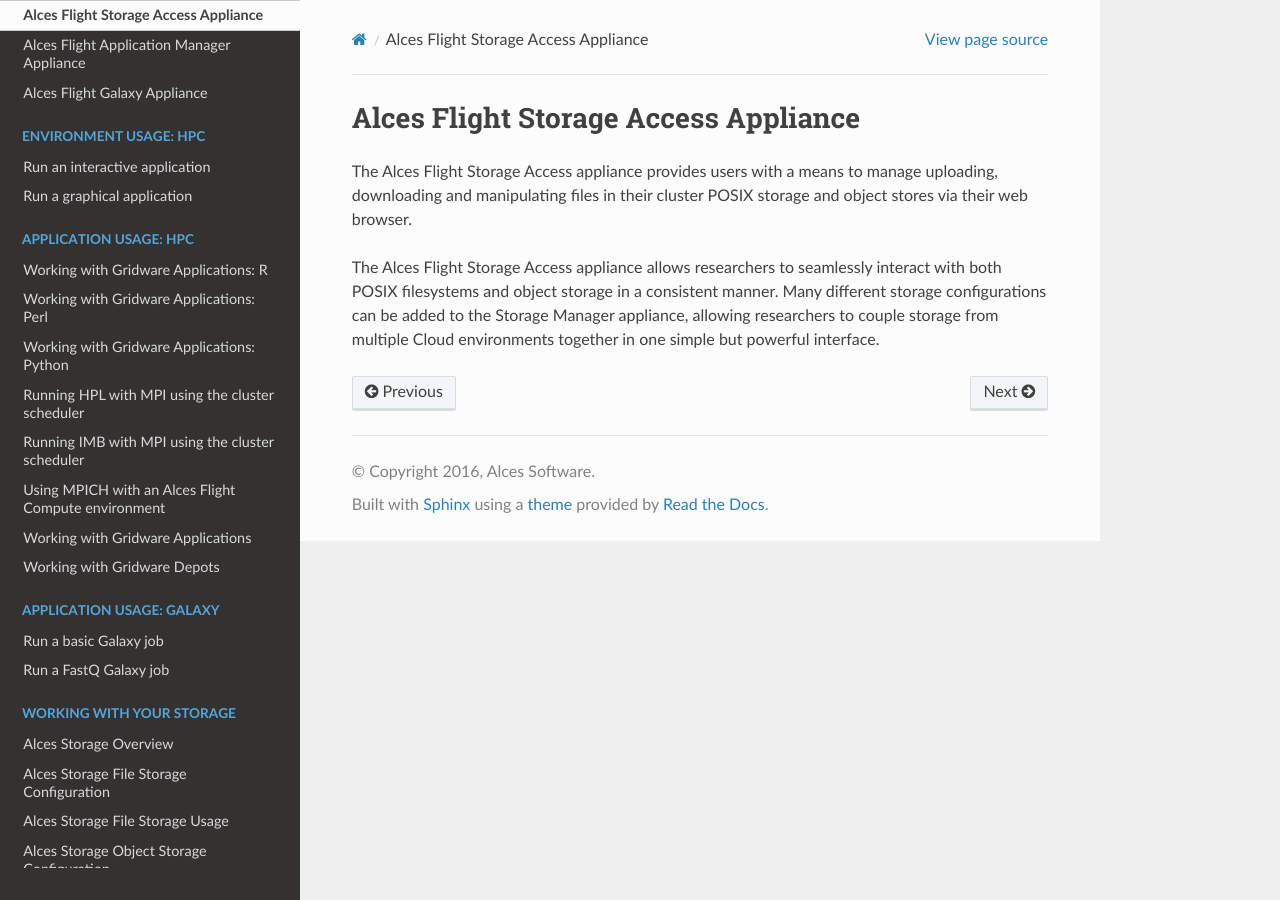
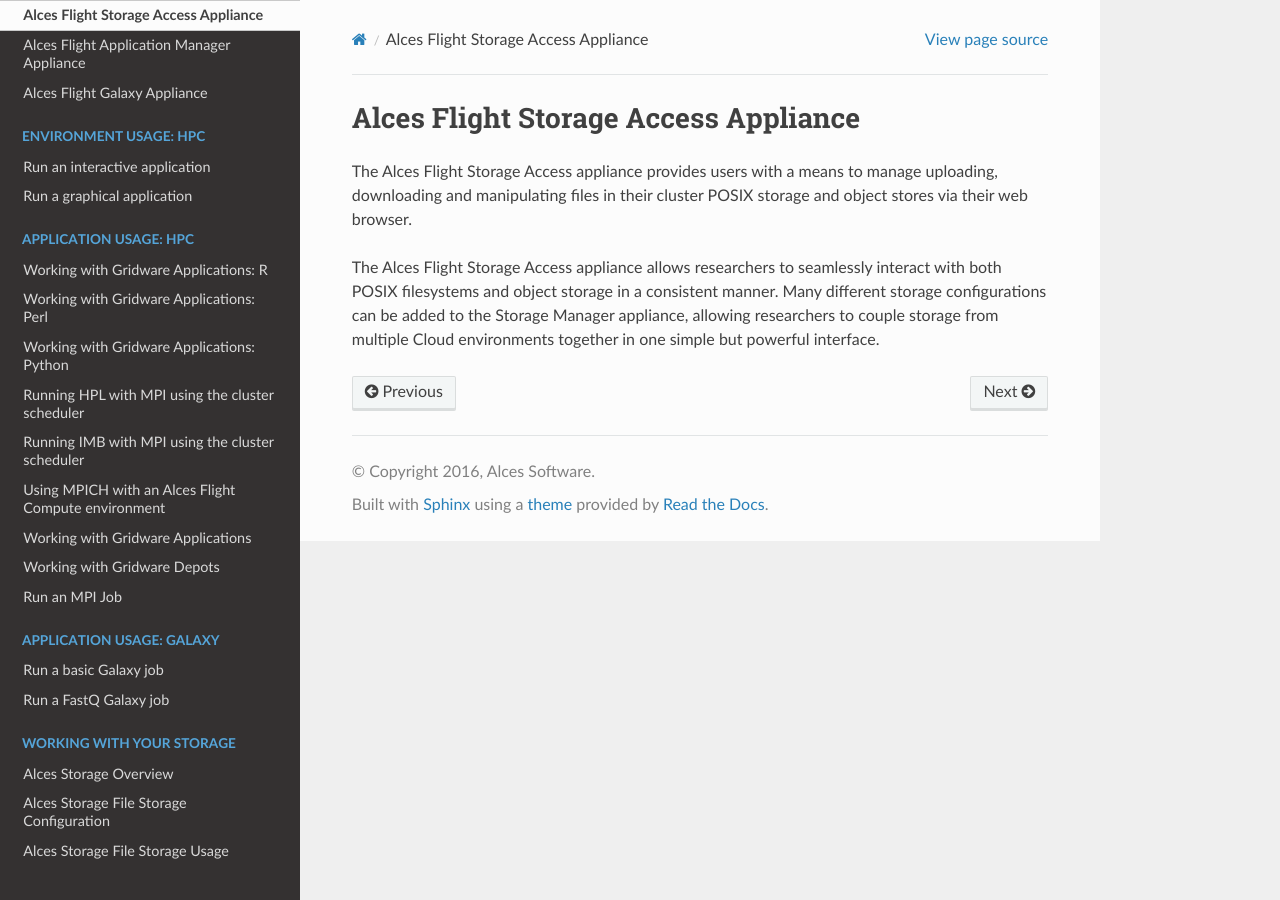
Before and after one commit to alces-software/flight-appliance-docs, a Sphinx documentation site: the page built from docs/source/about/alces-flight-storage-access.rst, in a window 1280 px wide. Built offline with Sphinx 7.4.7 and the Read the Docs theme 2.0.0, drawn with Linux system fonts in a browser that asks for light colours; pages that are not in the unit, such as notebooks, are missing from menus.

Commit message:
Move more pages to sidebar

```diff
--- a/docs/source/index.rst
+++ b/docs/source/index.rst
@@ -43,6 +43,7 @@
 
    getting-started/environment-usage/gridware-features/*
    getting-started/environment-usage/gridware-howto/*
+   getting-started/environment-usage/run-an-mpi-job
 
 .. toctree::
    :maxdepth: 1
```
Also changed, not shown: other parts of docs/source/index.rst (+1 -0 lines).
